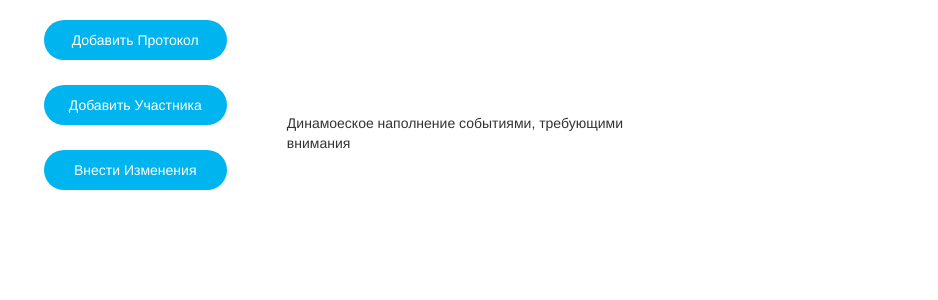
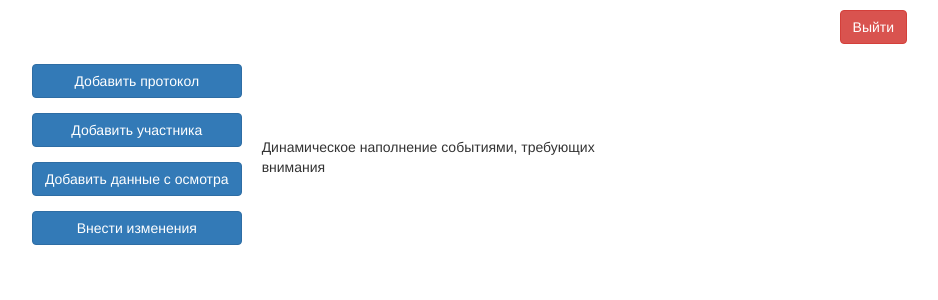
Before and after one commit to meltaus/euro_protocol, a PHP site: page /pages/user_space.php in a window 1280 px wide. Shown: the top 300 px of the page, without its empty margins (303-1241 px from the left). Run offline with PHP 8.4, Linux system fonts and the light colour scheme.

Commit message:
Заготовка формы панели пользователи.

```diff
--- a/pages/user_space.php
+++ b/pages/user_space.php
@@ -16,27 +16,33 @@
 <body>
 <div class="container">
     <div class="row">
+        <div class="col-lg-12 col-md-12 col-sm-12 col-xs-12" style="margin-top: 10px">
+            <a href="/pages/logout.php" class="btn btn-danger pull-right">Выйти</a>
+        </div>
+    </div>
+    <div class="row">
         <div class="col-lg-12 col-md-12 col-sm-12 col-xs-12">
             <table style="margin:10px auto;">
                 <tr>
                     <td>
-                        <form class="form-horizontal" method="post" action="" name="notification">
                         <div style="margin:10px auto;">
                             <div class="form-group">
-                                    <button type="button" class="btn btn-default btn-block">Добавить протокол</button>
+                                <button type="button" class="btn btn-primary btn-block">Добавить протокол</button>
                             </div>
                             <div class="form-group">
-                                    <button type="button" class="btn btn-default btn-block">Добавить участника</button>
+                                <button type="button" class="btn btn-primary btn-block">Добавить участника</button>
                             </div>
                             <div class="form-group">
-                                    <button type="button" class="btn btn-default btn-block">Внести изменения</button>
+                                <button type="button" class="btn btn-primary btn-block">Добавить данные с осмотра</button>
+                            </div>
+                            <div class="form-group">
+                                <button type="button" class="btn btn-primary btn-block">Внести изменения</button>
                             </div>
                         </div>
-                        </form>
                     </td>
                     <td>
                         <div style="margin-left: 5%; margin-right: 5%">
-                            Динамоеское наполнение событиями, требующими внимания
+                            Динамическое наполнение событиями, требующих внимания
                         </div>
                     </td>
                 </tr>
```
Lines whose indentation alone changed are shown as unchanged.
